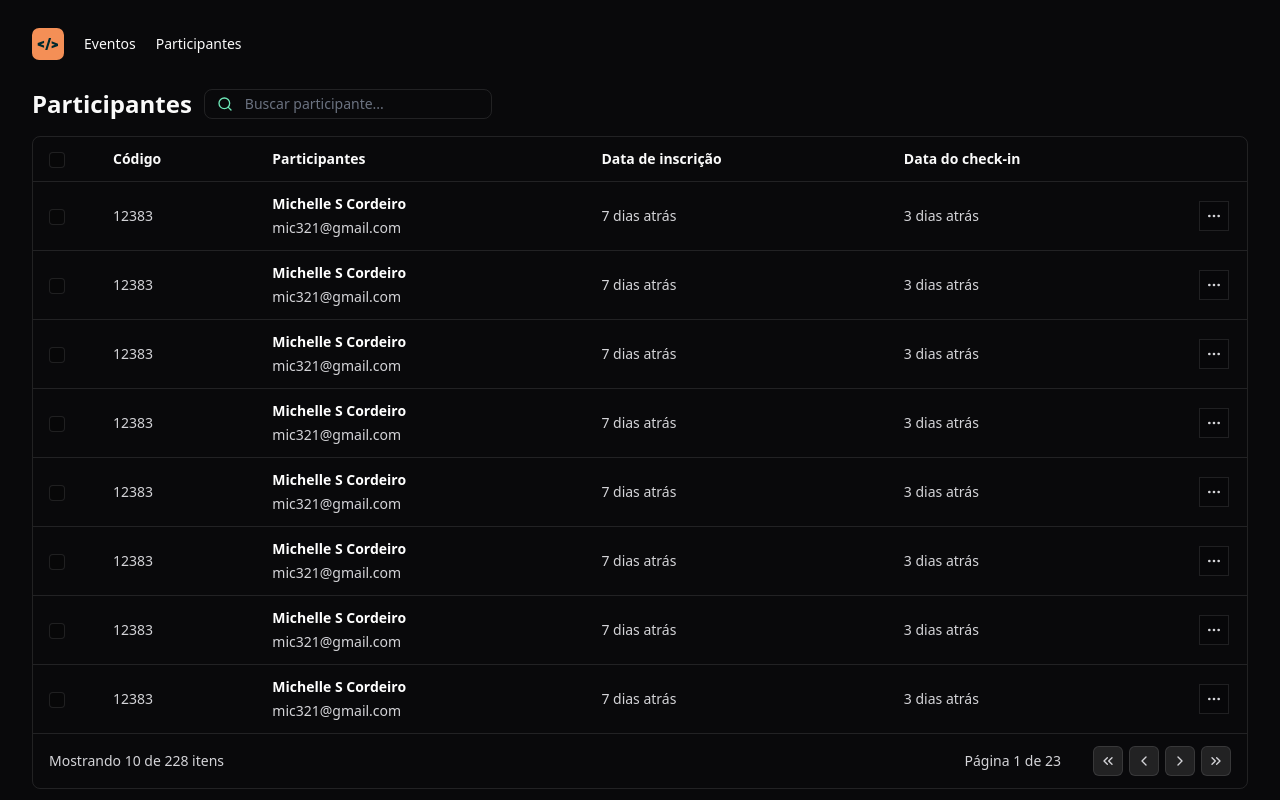
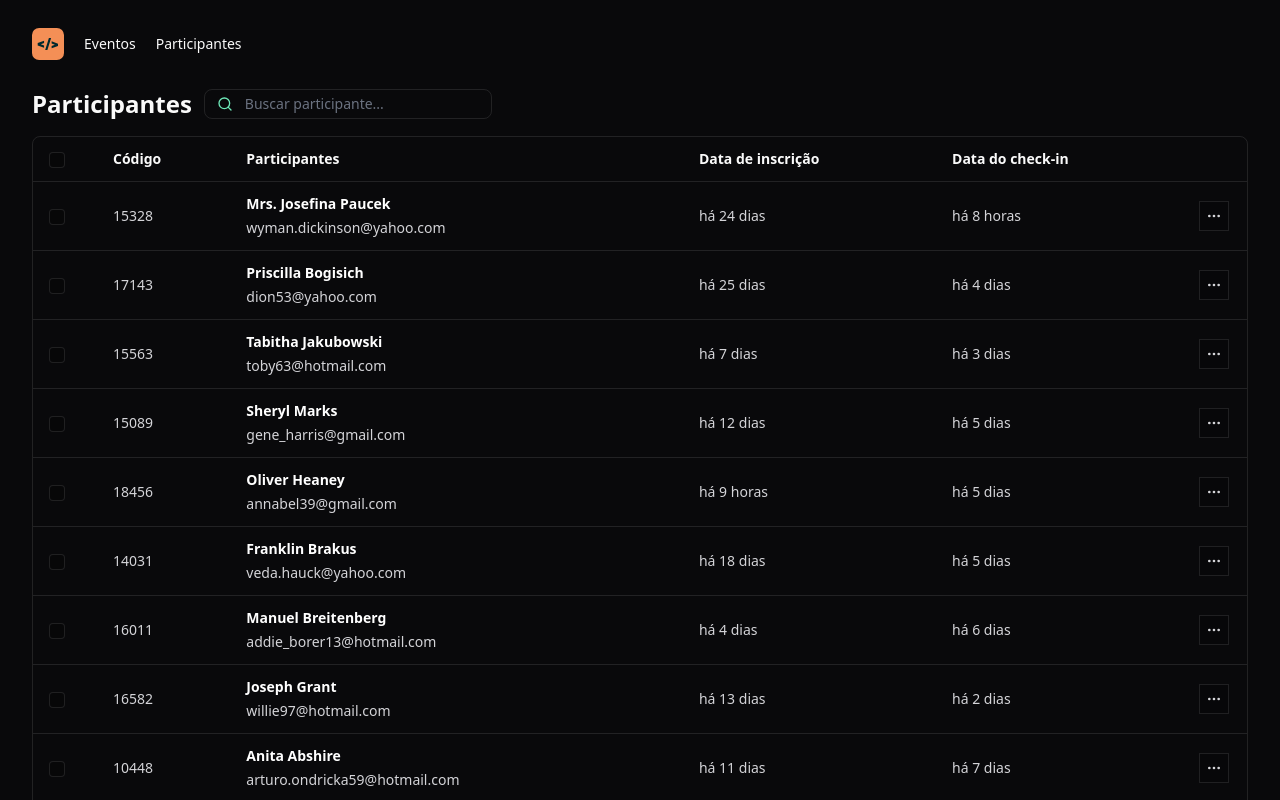
Before and after one commit to MichelleCordeiro/nlw-unite-pass-in, a React (Vite) app: page / in a window 1280 px wide. Shown: the top 800 px of the page. Built offline with nearby package versions, Linux system fonts and the light colour scheme.

Commit message:
feat: install dayjs & fakerjs, add datas

```diff
--- a/package.json
+++ b/package.json
@@ -9,12 +9,14 @@
     "preview": "vite preview"
   },
   "dependencies": {
+    "dayjs": "^1.11.10",
     "lucide-react": "^0.364.0",
     "react": "^18.2.0",
     "react-dom": "^18.2.0",
     "tailwind-merge": "^2.2.2"
   },
   "devDependencies": {
+    "@faker-js/faker": "^8.4.1",
     "@tailwindcss/forms": "^0.5.7",
     "@types/react": "^18.2.66",
     "@types/react-dom": "^18.2.22",
--- a/src/components/attendee-list.tsx
+++ b/src/components/attendee-list.tsx
@@ -1,11 +1,27 @@
 import { Search, MoreHorizontal, ChevronLeft, ChevronsLeft, ChevronRight, ChevronsRight } from 'lucide-react'
+import dayjs from 'dayjs'
+import 'dayjs/locale/pt-br'
+import relativeTime from 'dayjs/plugin/relativeTime'
+
 import { IconButton } from './icon-button'
 import { Table } from './table/table'
 import { TableHeader } from './table/table-header'
 import { TableCell } from './table/table-cell'
 import { TableRow } from './table/table-row'
+import { ChangeEvent, useState } from 'react'
+import { attendees } from '../data/attendees'
+
+dayjs.extend(relativeTime) // use plugin
+dayjs.locale('pt-br')
 
 export function AttendeeList() {
+  const [search, setSearch] = useState('')
+
+  function onSearchInputChanged(event: ChangeEvent<HTMLInputElement>) {
+    console.log(event.target.value)
+    setSearch(event.target.value)
+  }
+
   return (
     <div className='flex flex-col gap-4'>
       <div className='flex gap-3 items-center'>
@@ -13,6 +29,7 @@ export function AttendeeList() {
         <div className='w-72 px-3 py-1 border border-white/10 rounded-lg text-sm flex items-center gap-3'>
           <Search className='size-4 text-emerald-300' />
           <input
+            onChange={onSearchInputChanged}
             className='bg-transparent flex-1 outline-none border-0 p-0 text-sm'
             placeholder='Buscar participante...'
           />
@@ -37,31 +54,31 @@ export function AttendeeList() {
         </thead>
 
         <tbody>
-          {Array.from({ length: 8 }).map((_, i) => {
+          {attendees.map((attendee) => {
             return (
-              <TableRow key={i}>
+              <TableRow key={attendee.id}>
                 <TableCell>
                   <input
                     type='checkbox'
                     className='size-4 bg-black/20 rounded border border-white/10 checked text-orange-400 cursor-pointer'
                   />
                 </TableCell>
-                <TableCell>12383</TableCell>
+                <TableCell>{attendee.id}</TableCell>
                 <TableCell>
                   <div className='flex flex-col gap-1'>
-                    <span className='font-semibold text-white'>Michelle S Cordeiro</span>
-                    <span>mic321@gmail.com</span>
+                    <span className='font-semibold text-white'>{attendee.name}</span>
+                    <span>{attendee.email}</span>
                   </div>
                 </TableCell>
-                <TableCell>7 dias atrás</TableCell>
-                <TableCell>3 dias atrás</TableCell>
+                <TableCell>{dayjs().to(attendee.createdAt)}</TableCell>
+                <TableCell>{dayjs().to(attendee.checkedInAt)}</TableCell>
                 <TableCell>
                   <IconButton transparent>
                     <MoreHorizontal className='size-4' />
                   </IconButton>
                 </TableCell>
               </TableRow>
-            )
+            );
           })}
         </tbody>
 
--- /dev/null
+++ b/src/data/attendees.ts
@@ -0,0 +1,11 @@
+import { faker } from '@faker-js/faker'
+
+export const attendees = Array.from({ length: 200 }).map(() => {
+  return {
+    id: faker.number.int({ min: 10000, max: 20000 }),
+    name: faker.person.fullName(),
+    email: faker.internet.email().toLocaleLowerCase(),
+    createdAt: faker.date.recent({ days: 30 }),
+    checkedInAt: faker.date.recent({ days: 7 })
+  }
+})
```
Also changed, not shown: 1 other file (tests, documents, lock files or other folders).
